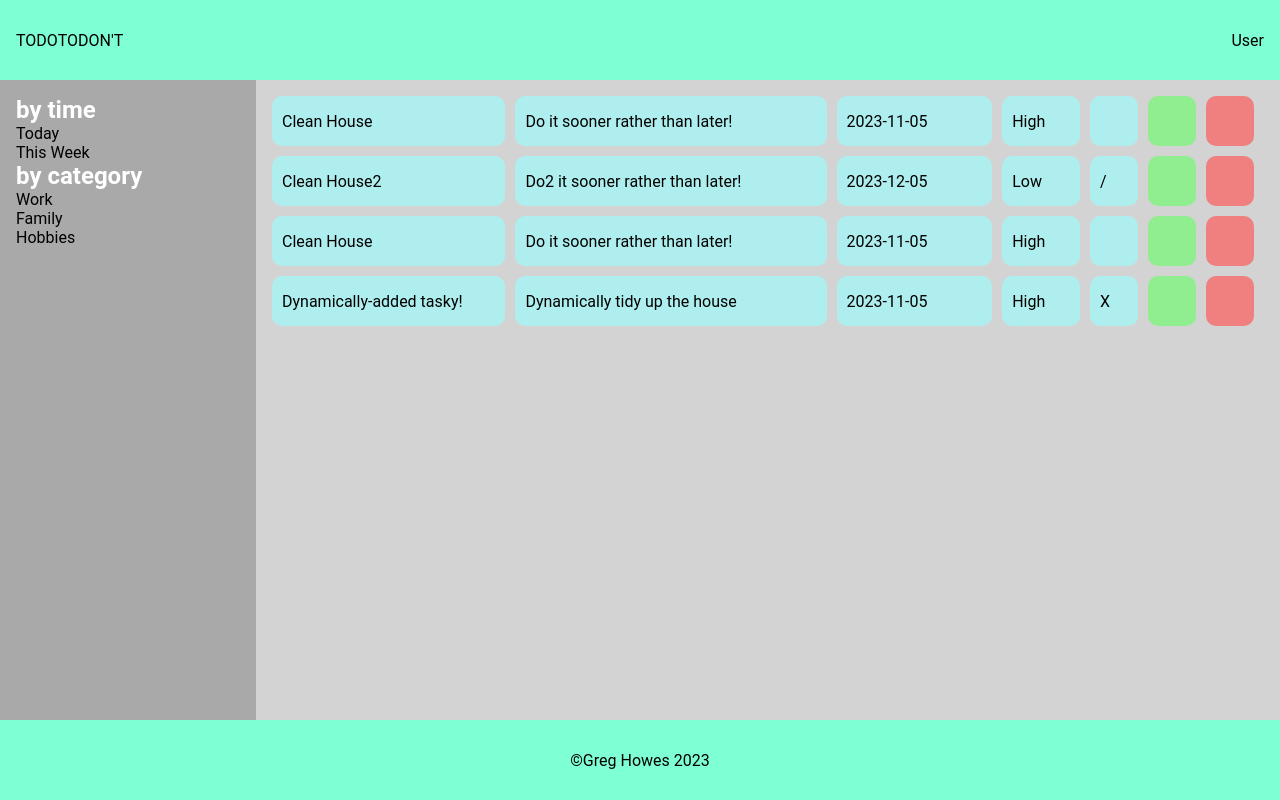
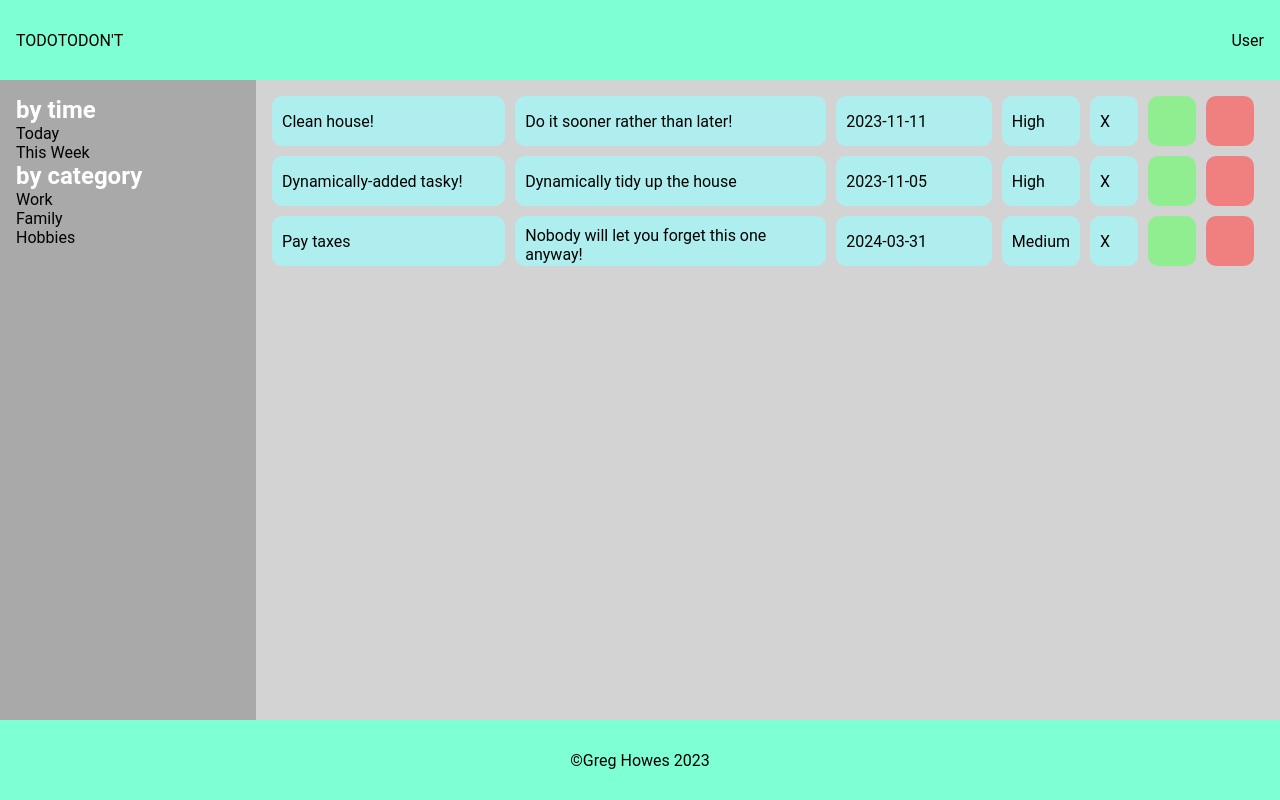
Before and after one commit to GregoryHowes/odin-todo, a website built with webpack: page dist/index.html in a window 1280 px wide. Built offline with nearby package versions, Linux system fonts and the light colour scheme.

Commit message:
Removed hardcoded tasks from index.html Moved to contentArea.js A bit of formatting to change edit and delete boxes on hover Next step is adding edit functionality

```diff
--- a/src/contentArea.js
+++ b/src/contentArea.js
@@ -3,15 +3,20 @@ import { Todo } from "./todo";
 
 //create empty array of todo tasks
 const todoArray = [];
-//add sample tasks to the array
+//add sample tasks to the arrays
+todoArray.push(new Todo("Clean house!", "Do it sooner rather than later!", "2023-11-11", "High", "X", getTaskId()));
 todoArray.push(new Todo("Dynamically-added tasky!", "Dynamically tidy up the house", "2023-11-05", "High", "X", getTaskId()));
+todoArray.push(new Todo("Pay taxes", "Nobody will let you forget this one anyway!", "2024-03-31", "Medium", "X", getTaskId()));
 
 
 
 const createContentArea = () => {
     //alert("hi from content area!");
     //const newTodo = new Todo("Dynamically-added tasky!", "Dynamically tidy up the house", "2023-11-05", "High", "");
-    createTodoInGrid(todoArray[0]);
+    //createTodoInGrid(todoArray[0]);
+    todoArray.forEach((todoItem) => {
+        createTodoInGrid(todoItem);
+    });
 }
 
 
@@ -66,8 +71,8 @@ const createTodoInGrid = (todoItem) => {
 //return the length of the todo task array + 1 to create new id
 function getTaskId() {
     console.log("donkey");
-    //return todoArray.length;
-    return "Donkey";
+    return todoArray.length;
+    //return "Donkey";
 }
 
 export default createContentArea;
```
Also changed, not shown: dist/index.html, dist/main.js, dist/style.css.
